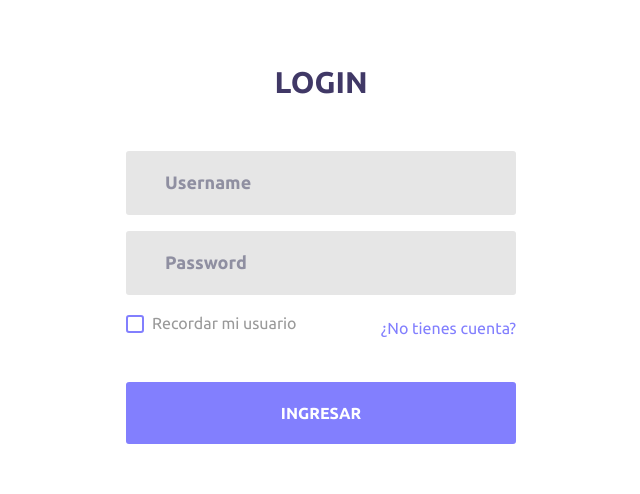
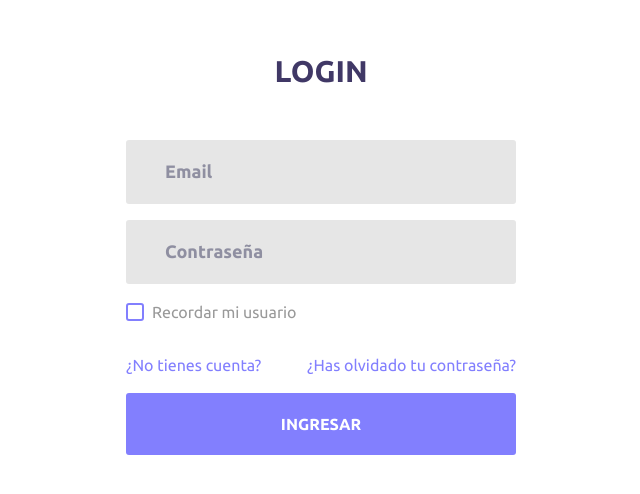
Before and after one commit to MatiasCL96/seis-mapa, an Angular app: page / in a window 1280 px wide. Shown: the part 126-620 px from the top of the page, without its empty margins (319-959 px from the left). Built offline with nearby package versions, Linux system fonts and the light colour scheme.

Commit message:
design-part2

```diff
--- a/package.json
+++ b/package.json
@@ -19,6 +19,7 @@
     "@angular/platform-browser": "~10.0.6",
     "@angular/platform-browser-dynamic": "~10.0.6",
     "@angular/router": "~10.0.6",
+    "bootstrap": "^4.5.2",
     "primeicons": "^4.0.0",
     "primeng": "^10.0.0-rc.3",
     "rxjs": "~6.5.5",
--- a/src/app/app-routing.module.ts
+++ b/src/app/app-routing.module.ts
@@ -1,7 +1,19 @@
 import { NgModule } from '@angular/core';
 import { Routes, RouterModule } from '@angular/router';
 
-const routes: Routes = [];
+//Rutas Componentes
+import { RecoveryComponent } from './components/recovery/recovery.component';
+import { HomeComponent } from './components/home/home.component';
+import { LoginComponent } from './components/login/login.component';
+import { RegisterComponent } from './components/register/register.component';
+
+const routes: Routes = [
+  { path: 'home'    , component: HomeComponent },
+  { path: 'register', component: RegisterComponent },
+  { path: 'login'   , component: LoginComponent },
+  { path: 'recovery', component: RecoveryComponent },
+  { path: '**', redirectTo: 'registro' }
+];
 
 @NgModule({
   imports: [RouterModule.forRoot(routes)],
--- a/src/app/app.module.ts
+++ b/src/app/app.module.ts
@@ -6,13 +6,15 @@ import { AppComponent } from './app.component';
 import { LoginComponent } from './components/login/login.component';
 import { RegisterComponent } from './components/register/register.component';
 import { RecoveryComponent } from './components/recovery/recovery.component';
+import { HomeComponent } from './components/home/home.component';
 
 @NgModule({
   declarations: [
     AppComponent,
     LoginComponent,
     RegisterComponent,
-    RecoveryComponent
+    RecoveryComponent,
+    HomeComponent
   ],
   imports: [
     BrowserModule,
--- /dev/null
+++ b/src/app/components/home/home.component.html
@@ -0,0 +1 @@
+<p>home works!</p>
--- /dev/null
+++ b/src/app/components/home/home.component.ts
@@ -0,0 +1,15 @@
+import { Component, OnInit } from '@angular/core';
+
+@Component({
+  selector: 'app-home',
+  templateUrl: './home.component.html',
+  styleUrls: ['./home.component.css']
+})
+export class HomeComponent implements OnInit {
+
+  constructor() { }
+
+  ngOnInit(): void {
+  }
+
+}
--- a/src/app/components/login/login.component.html
+++ b/src/app/components/login/login.component.html
@@ -5,14 +5,12 @@
                 <span class="login100-form-title p-b-51">
                     Login
                 </span>
-                <!-- <span class="text-danger">El correo es obligatorio</span> -->
                 <div class="wrap-input100 m-b-16">
-                    <input class="input100" type="text" name="username" placeholder="Username">
+                    <input class="input100" type="text" name="email" placeholder="Email">
                     <span class="focus-input100"></span>
                 </div>
-                <!-- <span class="text-danger">La contraseña debe de ser más de 6 letras</span> -->
                 <div class="wrap-input100 m-b-16" data-validate="Password is required">
-                    <input class="input100" type="password" name="pass" placeholder="Password">
+                    <input class="input100" type="password" name="pass" placeholder="Contraseña">
                     <span class="focus-input100"></span>
                 </div>
                 <div class="flex-sb-m w-full p-t-3 p-b-24">
@@ -22,12 +20,13 @@
                             Recordar mi usuario
                         </label>
                     </div>
-                    <div>
-                        <a routerLink="/registro" class="txt1">
-                            ¿No tienes cuenta?
-                        </a>
-                    </div>
                 </div>
+                <a routerLink="/register" class="txt1">
+                    ¿No tienes cuenta?
+                </a>
+                <a routerLink="/recovery" class="txt1">
+                    ¿Has olvidado tu contraseña?
+                </a>
                 <div class="container-login100-form-btn m-t-17">
                     <button class="login100-form-btn" type="submit">
                         Ingresar
--- a/src/index.html
+++ b/src/index.html
@@ -18,9 +18,6 @@
 
 <body>
     <app-root></app-root>
-    <script src="https://stackpath.bootstrapcdn.com/bootstrap/4.5.2/js/bootstrap.min.js" integrity="sha384-B4gt1jrGC7Jh4AgTPSdUtOBvfO8shuf57BaghqFfPlYxofvL8/KUEfYiJOMMV+rV" crossorigin="anonymous"></script>
-    <script src="https://code.jquery.com/jquery-3.5.1.slim.min.js" integrity="sha384-DfXdz2htPH0lsSSs5nCTpuj/zy4C+OGpamoFVy38MVBnE+IbbVYUew+OrCXaRkfj" crossorigin="anonymous"></script>
-    <script src="https://cdn.jsdelivr.net/npm/popper.js@1.16.1/dist/umd/popper.min.js" integrity="sha384-9/reFTGAW83EW2RDu2S0VKaIzap3H66lZH81PoYlFhbGU+6BZp6G7niu735Sk7lN" crossorigin="anonymous"></script>
 </body>
 
 </html>
```
Also changed, not shown: src/app/components/home/home.component.css (added), src/app/components/recovery/recovery.component.html (line endings or trailing spaces), 2 other files (tests, documents, lock files or other folders).
